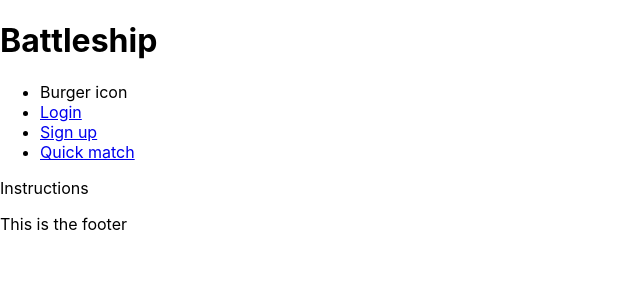
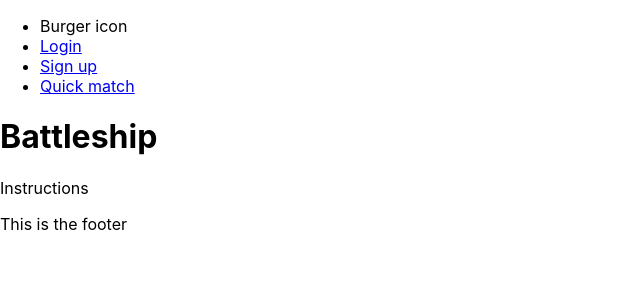
Before and after one commit to caldric/battleship-client, a React (Create React App) app: page / in a window 1280 px wide. Shown: the top 300 px of the page, without its empty margins (0-640 px from the left). Built offline with nearby package versions, Linux system fonts and the light colour scheme; no server answers.

Commit message:
Separate nav into its own component

```diff
--- a/src/App.js
+++ b/src/App.js
@@ -2,6 +2,7 @@
 import React, { useEffect, useState } from 'react';
 import { Switch, Route } from 'react-router-dom';
 import Landing from './component/Landing';
+import Nav from './component/Nav';
 
 // Configuration
 const API = {
@@ -39,6 +40,7 @@ const App = () => {
   // Render
   return (
     <div>
+      <Nav />
       <Switch>
         <Route exact path="/" component={Landing} />
       </Switch>
--- a/src/component/Landing.jsx
+++ b/src/component/Landing.jsx
@@ -4,20 +4,6 @@ const Landing = () => {
   return (
     <div>
       <h1>Battleship</h1>
-      <nav>
-        <ul>
-          <li>Burger icon</li>
-          <li>
-            <a href="#">Login</a>
-          </li>
-          <li>
-            <a href="#">Sign up</a>
-          </li>
-          <li>
-            <a href="#">Quick match</a>
-          </li>
-        </ul>
-      </nav>
 
       <main>
         <p>Instructions</p>
--- /dev/null
+++ b/src/component/Nav.jsx
@@ -0,0 +1,22 @@
+import React from 'react';
+
+const Nav = () => {
+  return (
+    <nav>
+      <ul>
+        <li>Burger icon</li>
+        <li>
+          <a href="#">Login</a>
+        </li>
+        <li>
+          <a href="#">Sign up</a>
+        </li>
+        <li>
+          <a href="#">Quick match</a>
+        </li>
+      </ul>
+    </nav>
+  );
+};
+
+export default Nav;
```
